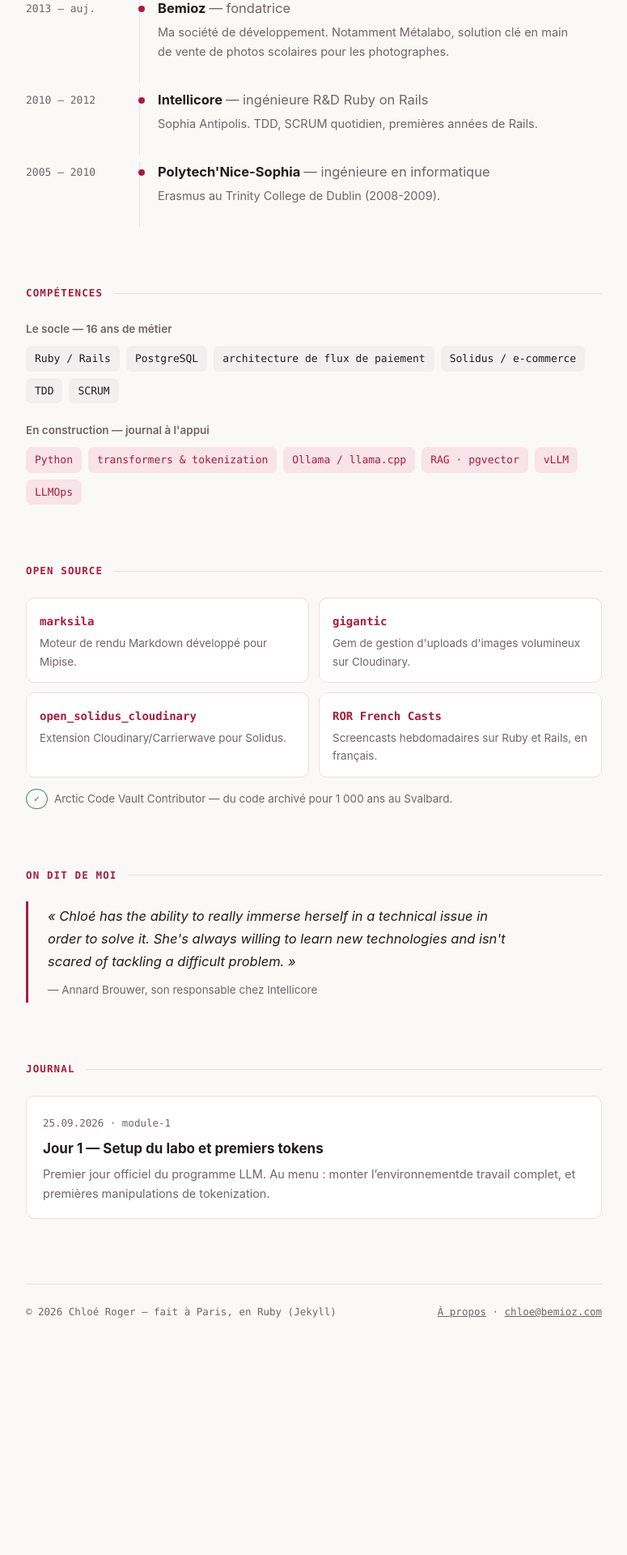
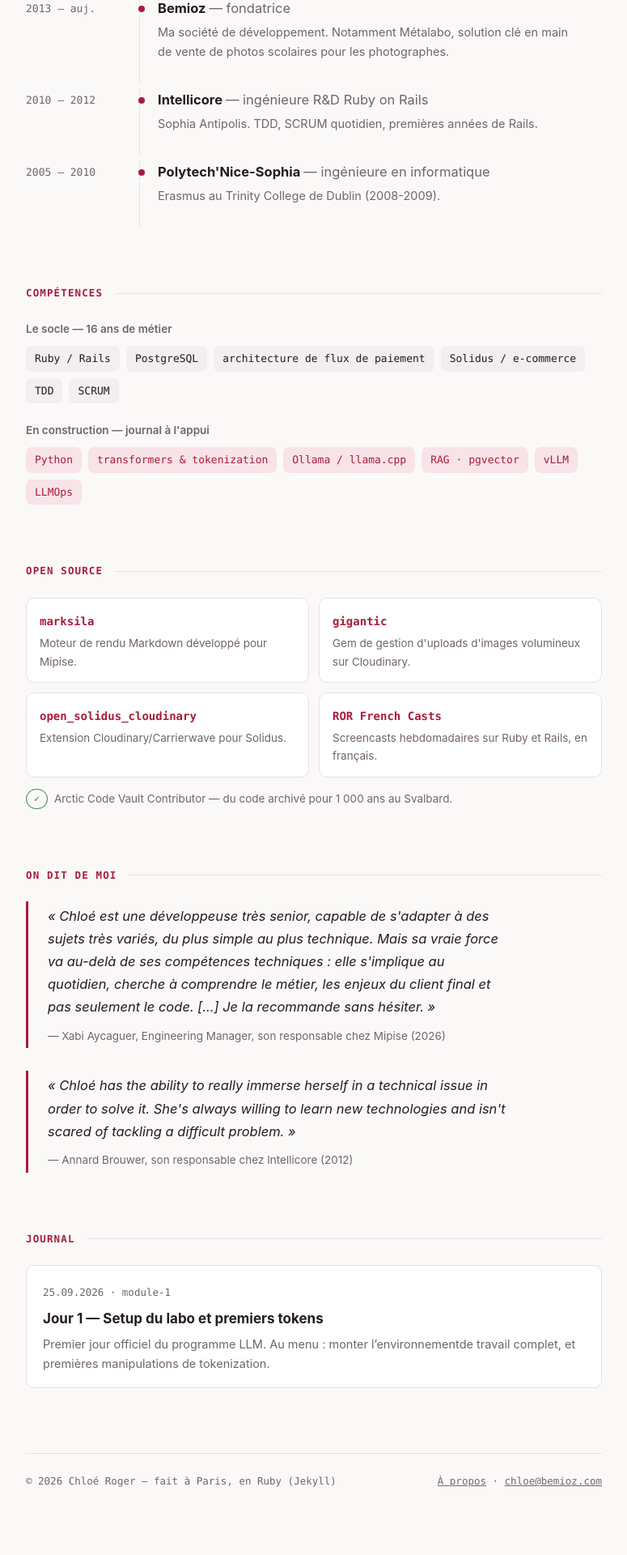
Before and after one commit to Berlimioz/berlimioz.github.io, a Jekyll site: the page built from index.html, in a window 1280 px wide. Shown: the part 1230-3150 px from the top of the page at 81% size, without its empty margins (252-1027 px from the left). Built offline with Jekyll 4.4.1, drawn with Linux system fonts in a browser that asks for light colours; before the commit the page ends 2941 px from its top, so only the background shows below that.

Commit message:
Ajout de la recommandation de Xabi Aycaguer (Mipise, 2026)

```diff
--- a/assets/main.css
+++ b/assets/main.css
@@ -252,3 +252,5 @@ footer.site {
 }
 footer.site a { color: var(--muted); }
 footer.site a:hover { color: var(--ruby); }
+
+.quotes { display: flex; flex-direction: column; gap: 28px; }
--- a/index.html
+++ b/index.html
@@ -132,12 +132,21 @@ layout: default
 
 <section>
   <h2 class="label">On dit de moi</h2>
-  <blockquote>
-    « Chloé has the ability to really immerse herself in a technical issue in order to solve
-    it. She's always willing to learn new technologies and isn't scared of tackling a
-    difficult problem. »
-    <footer>— Annard Brouwer, son responsable chez Intellicore</footer>
-  </blockquote>
+  <div class="quotes">
+    <blockquote>
+      « Chloé est une développeuse très senior, capable de s'adapter à des sujets très variés,
+      du plus simple au plus technique. Mais sa vraie force va au-delà de ses compétences
+      techniques : elle s'implique au quotidien, cherche à comprendre le métier, les enjeux du
+      client final et pas seulement le code. [&hellip;] Je la recommande sans hésiter. »
+      <footer>— Xabi Aycaguer, Engineering Manager, son responsable chez Mipise (2026)</footer>
+    </blockquote>
+    <blockquote>
+      « Chloé has the ability to really immerse herself in a technical issue in order to solve
+      it. She's always willing to learn new technologies and isn't scared of tackling a
+      difficult problem. »
+      <footer>— Annard Brouwer, son responsable chez Intellicore (2012)</footer>
+    </blockquote>
+  </div>
 </section>
 
 <section id="journal">
```
